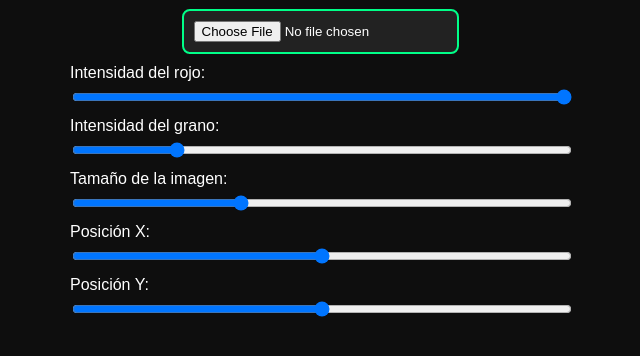
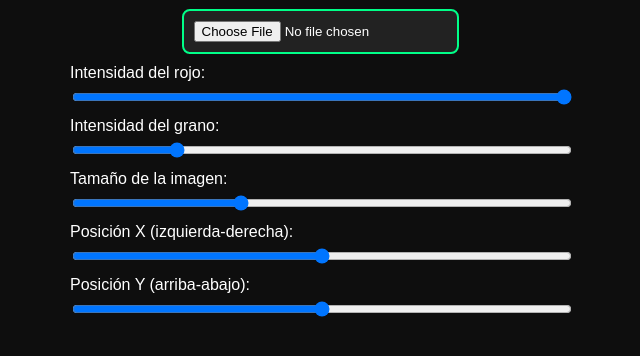
Before and after one commit to muyalboranista/GlobalTour, a plain HTML site: page index.html in a window 1280 px wide. Shown: the part 128-484 px from the top of the page, without its empty margins (320-960 px from the left). Drawn offline with Linux system fonts and the light colour scheme; a web font is replaced by a local one.

Commit message:
Update index.html

```diff
--- a/index.html
+++ b/index.html
@@ -105,11 +105,11 @@
       <input type="range" id="scale" min="0.5" max="2" step="0.01" value="1">
     </div>
     <div class="control">
-      <label for="positionX">Posición X:</label>
+      <label for="positionX">Posición X (izquierda-derecha):</label>
       <input type="range" id="positionX" min="-500" max="500" step="1" value="0">
     </div>
     <div class="control">
-      <label for="positionY">Posición Y:</label>
+      <label for="positionY">Posición Y (arriba-abajo):</label>
       <input type="range" id="positionY" min="-500" max="500" step="1" value="0">
     </div>
   </div>
```
